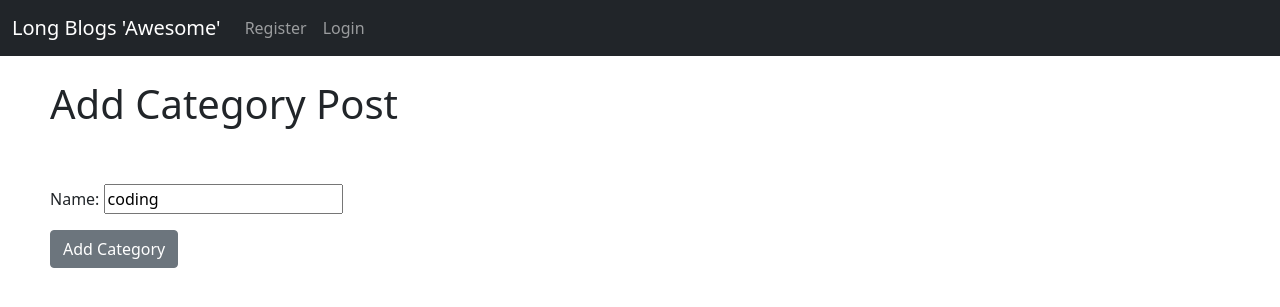
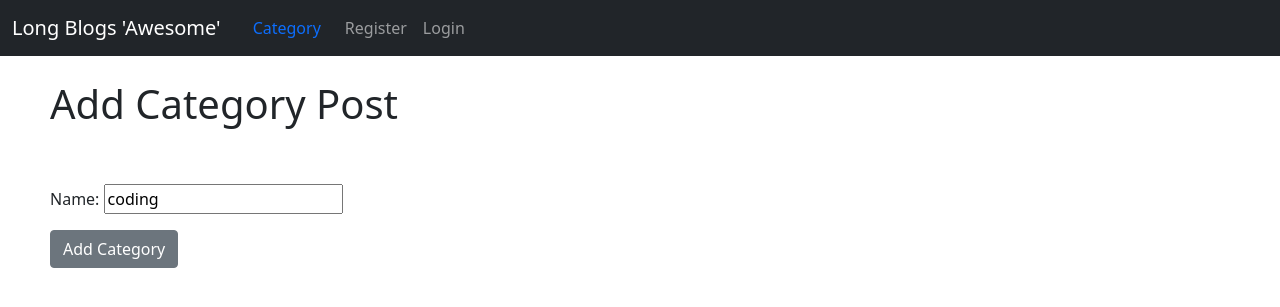
Before and after one commit to thanhlongnguyen140499/A-Blog-LongKun, a Django app: page /add_category/ in a window 1280 px wide. Shown: the top 307 px of the page. Run offline with Django 3.2, Linux system fonts and the light colour scheme.

Commit message:
Navbar Links for category - dropdown

```diff
--- a/theblog/forms.py
+++ b/theblog/forms.py
@@ -22,19 +22,22 @@ class PostForm(forms.ModelForm):
             'body': forms.Textarea(attrs={'class': 'form-control'}),
         }
 
+
 class CategoryForm(forms.ModelForm):
     class Meta:
         model = Category
-        fields = '__all__'
-        # fields = ('title', 'title_tag', 'author', 'category' ,'body')
+        fields = ('name',)
+        # fields = '__all__'
 
-        # widgets = {
-        #     'title': forms.TextInput(attrs={'class': 'form-control', 'placeholder': 'This is title ...'}),
-        #     'title_tag': forms.TextInput(attrs={'class': 'form-control'}),
-        #     'author': forms.Select(attrs={'class': 'form-control'}),
-        #     'category': forms.Select(choices=choice_list,attrs={'class': 'form-control'}),
-        #     'body': forms.Textarea(attrs={'class': 'form-control'}),
-        # }
+    def clean_name(self):
+            """
+            ensure that name is always lower case.
+            """
+            return self.cleaned_data['name'].lower()
+
+    widget = {
+        'name': forms.TextInput(attrs={'class': 'form-control', 'style': 'text-transform:lowercase;'})
+    }
 
 
 class EditForm(forms.ModelForm):
--- a/theblog/templates/theblog/base.html
+++ b/theblog/templates/theblog/base.html
@@ -28,20 +28,36 @@
           <button class="navbar-toggler" type="button" data-bs-toggle="collapse" data-bs-target="#navbarSupportedContent" aria-controls="navbarSupportedContent" aria-expanded="false" aria-label="Toggle navigation">
             <span class="navbar-toggler-icon"></span>
           </button>
+
+          {% if categories %}
+            <div class="btn-group">
+              <button type="button" class="btn dropdown-toggle dropdown-toggle-split" data-bs-toggle="dropdown" aria-expanded="false" style="color: gray;">Action</button>
+                <span class="visually-hidden">Toggle Dropdown</span>
+              </button>
+              <ul class="dropdown-menu">
+
+                {% for post in categories %}
+                  <li><a class="dropdown-item" href="{% url 'category' post.name|slugify %}">{{post}}</a></li>
+                {% endfor %}
+              </ul>
+            </div>
+          {% else %}
+            <a class="nav-link" href="{% url 'category-list' %}">Category</a>
+          {% endif %}
+
           <div class="collapse navbar-collapse" id="navbarSupportedContent">
             <ul class="navbar-nav me-auto mb-2 mb-lg-0">
-
               {% if user.is_authenticated %}
                 <li class="nav-item">
                   <a class="nav-link" href="{% url 'add-post' %}">Add Post</a>
                 </li>
-
+                <li class="nav-item">
+                  <a class="nav-link" href="{% url 'add-category' %}">Add Category</a>
+                </li>
                 <li class="nav-item">
                   <a class="nav-link" href="{% url 'logout' %}">Logout</a>
                 </li>
-                <li class="nav-item">
-                  <a class="nav-link" href="{% url 'add-category' %}">Add Category</a>
-                </li>
+
                 {% else %}
                 <li class="nav-item">
                   <a class="nav-link" href="{% url 'register' %}">Register</a>
--- a/theblog/templates/theblog/home.html
+++ b/theblog/templates/theblog/home.html
@@ -11,10 +11,10 @@
     <ul>
         {% for post in object_list %}
         <li>
-            <a href="{% url 'category' post.category %}"><p>{{post.category}}</p></a>
             <a href="{% url 'article-detail' post.pk %}">
                 <p>{{post.title}} | {{post.author.first_name}} | Added date: {{post.post_date}}</p>
             </a>
+            <a href="{% url 'category' post.category|slugify %}"><p>{{post.category}}</p></a>
 
             <p>{{post.author.last_name}} | {{post.author.email}}
 
@@ -28,7 +28,6 @@
                 {% endif %}
 
             </p>
-            <br>
             <p>{{post.body|slice:":200"|safe}}</p>
             <!-- |slice:"200" -> limit 200 words of post.body on screen home page -->
         </li>
--- a/theblog/urls.py
+++ b/theblog/urls.py
@@ -4,9 +4,10 @@ from . import views
 urlpatterns = [
     path('', views.HomeView.as_view(), name='home'),
     path('article/<int:pk>/', views.ArticleDetailView.as_view(), name='article-detail'),
-    path('add_post/', views.AddPostView.as_view(), name='add-post'),
+    path('add-post/', views.AddPostView.as_view(), name='add-post'),
     path('article/edit/<int:pk>/', views.UpdatePostView.as_view(), name='update-post'),
     path('article/<int:pk>/remove/', views.DeletePostView.as_view(), name='delete-post'),
     path('add_category/', views.AddCategoryView.as_view(), name='add-category'),
     path('categories/<str:cats>/', views.CategoryView, name='category'),
+    path('category-list/', views.CategoryListView, name='category-list')
 ]
--- a/theblog/views.py
+++ b/theblog/views.py
@@ -15,6 +15,13 @@ class HomeView(ListView):
     template_name = 'theblog/home.html'
     # ordering = ['-id'] # to sort arcoding by id
     ordering = ['-post_date']
+
+    def get_context_data(self, **kwargs):
+        categories = Category.objects.all()
+        context = super(HomeView, self).get_context_data(**kwargs)
+        context['categories'] = categories
+        return context
+
 
 class ArticleDetailView(DetailView):
     model = Post
@@ -34,9 +41,13 @@ class AddCategoryView(CreateView):
     template_name = 'theblog/add_category.html'
 
 def CategoryView(request, cats):
-    category_list = Post.objects.filter(category=cats)
-    return render(request, 'theblog/category.html', {'cats':cats.title(), 'category_list':category_list})
+    category_list = Post.objects.filter(category=cats.replace('-', ' '))
+    return render(request, 'theblog/category.html', {'cats':cats.title().replace('-', ' '), 'category_list':category_list})
 
+
+def CategoryListView(request):
+    category_menu_list = Category.objects.all()
+    return render(request, 'theblog/category_list.html', {'categories': category_menu_list})
 
 class UpdatePostView(UpdateView):
     model = Post
```
Also changed, not shown: theblog/templates/theblog/category_list.html (added, +19 -0 lines), db.sqlite3.
